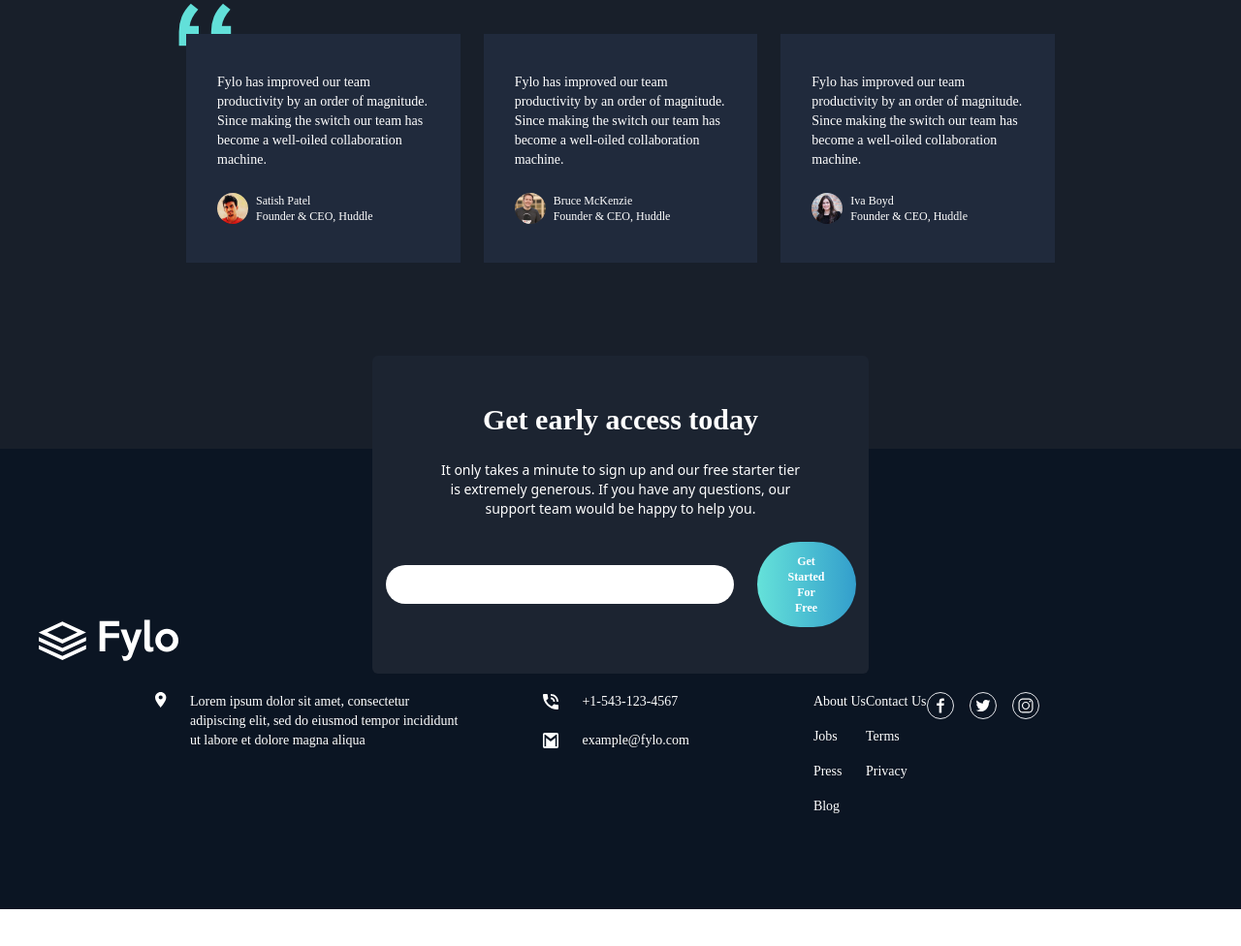
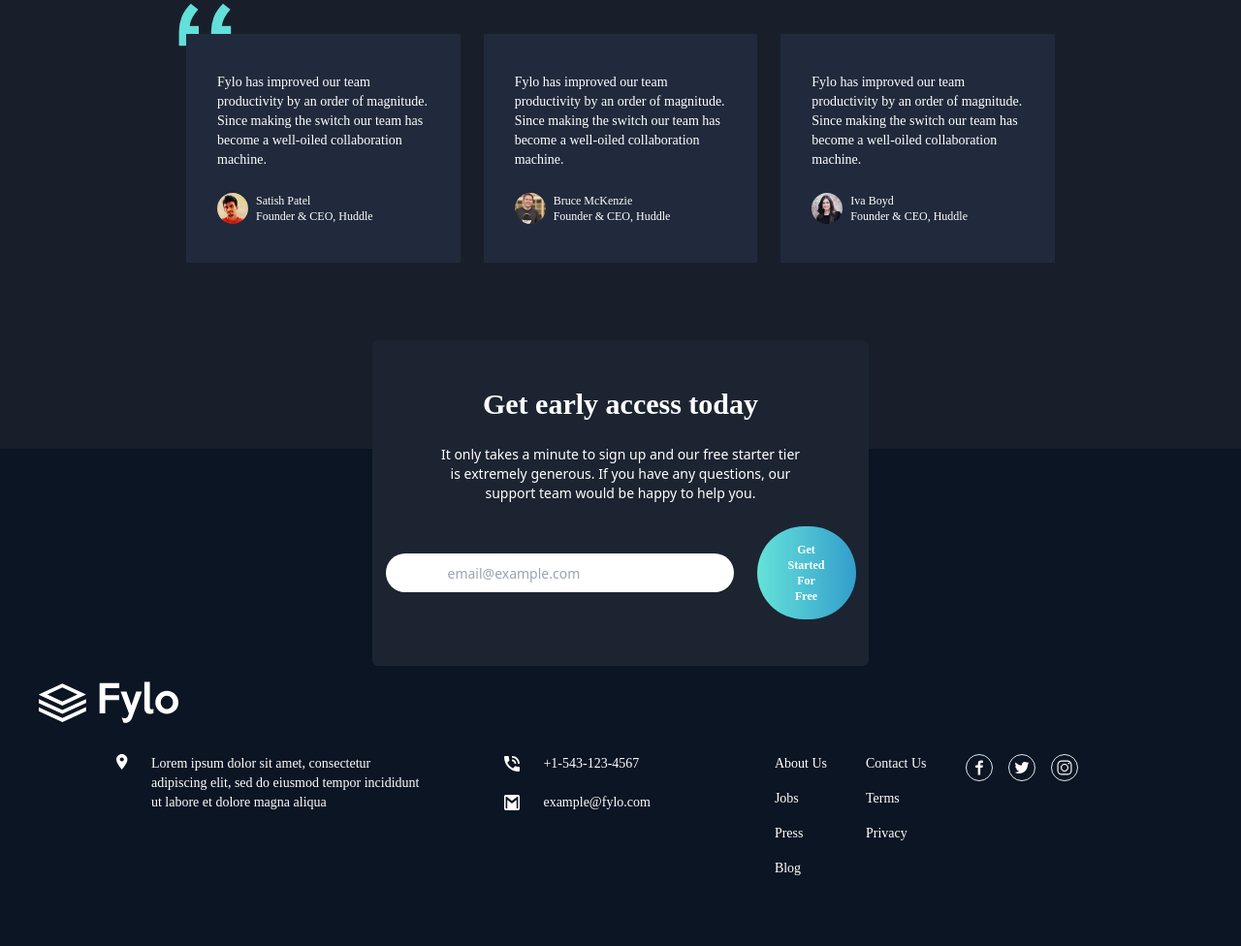
Before and after one commit to karanshergill/Fylo-Landing-Page, a website built with Vite: page index.html in a window 1280 px wide. Shown: the part 2111-3087 px from the top of the page at 97% size. Before the commit the page ends 3049 px from the top, so only its background shows below. Built offline with nearby package versions, Linux system fonts and the light colour scheme; a web font is replaced by a local one.

Commit message:
fix margins

```diff
--- a/index.html
+++ b/index.html
@@ -117,7 +117,7 @@
 
     <!-- Testimonials -->
 
-    <section class="bg-primary-intro pt-40 pb-48 relative">
+    <section class="bg-primary-intro pt-40 pb-60 md:pb-48 relative">
       <div class="relative grid md:grid-cols-3 gap-6 text-white max-w-7xl mx-8 md:mx-48">
         <img src="/images/bg-quotes.png" alt="bg-quotes" class="absolute -top-8 -left-2">
 
@@ -165,7 +165,7 @@
   </main>
 
   <footer class="bg-primary-footer relative">
-    <div class="text-white font-opensans text-sm max-w-7xl mx-auto pt-44 pb-24 flex flex-col">
+    <div class="text-white font-opensans text-sm max-w-7xl mx-auto pt-60 pb-20 md:pt-46 md:pb-24 flex flex-col">
 
       <img src="/images/logo.svg" alt="logo" class="w-28 mx-10 md:w-36">
 
@@ -189,7 +189,7 @@
           </div>
         </div>
 
-        <div class="flex flex-col gap-10 px-10 md:px-12 md:gap-0 md:flex-row">
+        <div class="flex flex-col gap-10 px-10 md:px-12 md:flex-row">
           <ul class="space-y-4">
             <li>About Us</li>
             <li>Jobs</li>
@@ -212,19 +212,21 @@
       </div>
     </div>
 
-    <section class="absolute left-0 right-0 -top-24">
-      <div class="text-white text-center bg-primary-main rounded-md flex flex-col items-center gap-6 mx-96 py-12 px-16">
-        <h2 class="text-3xl font-semibold font-opensans">Get early access today</h2>
-        <p class="text-sm text-wrap">It only takes a minute to sign up and our free starter tier is extremely
+    <section class="absolute left-0 right-0 -top-40 md:-top-28">
+      <div
+        class="text-white text-center bg-primary-main rounded-md flex flex-col items-center gap-6 mx-4 md:mx-96 py-10 md:py-12 px-14 md:px-16">
+        <h2 class="text-lg md:text-3xl font-semibold font-opensans">Get early access today</h2>
+        <p class="text-xs md:text-sm text-wrap">It only takes a minute to sign up and our free starter tier is extremely
           generous.
           If
           you
           have any
           questions, our support team would be happy to help you.</p>
-        <div class="flex items-center gap-6">
-          <input type="text" class="py-2 px-16 rounded-full">
+        <div class="flex flex-col md:flex-row items-center gap-6">
+          <input type="text" placeholder="email@example.com"
+            class="placeholder:text-sm py-2 border-none px-12 md:px-16 rounded-full">
           <button
-            class="text-xs text-white font-opensans font-semibold bg-gradient-to-r from-accent-cyan to-accent-blue rounded-full px-8 py-3 z-10">Get
+            class="text-xs text-white font-opensans font-semibold bg-gradient-to-r from-accent-cyan to-accent-blue rounded-full px-20 md:px-8 py-4 z-10">Get
             Started For Free</button>
         </div>
       </div>
```
